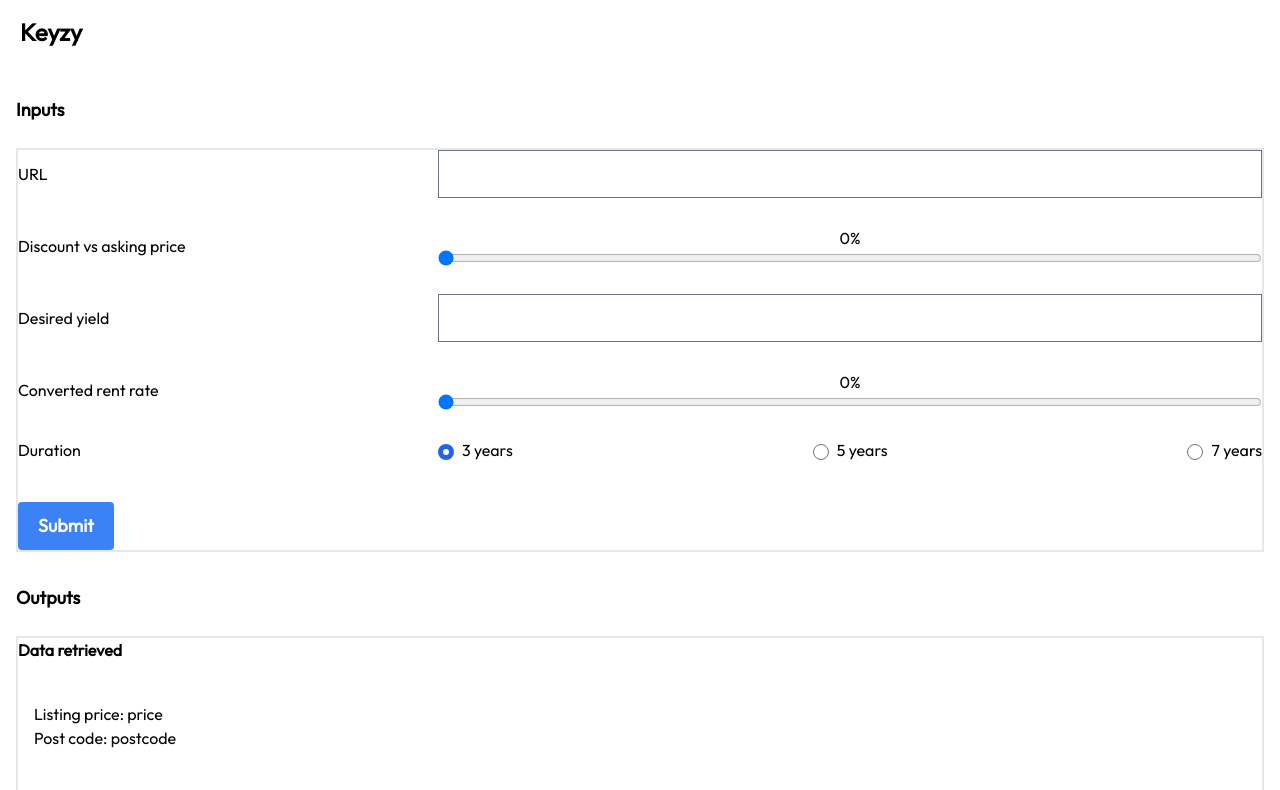
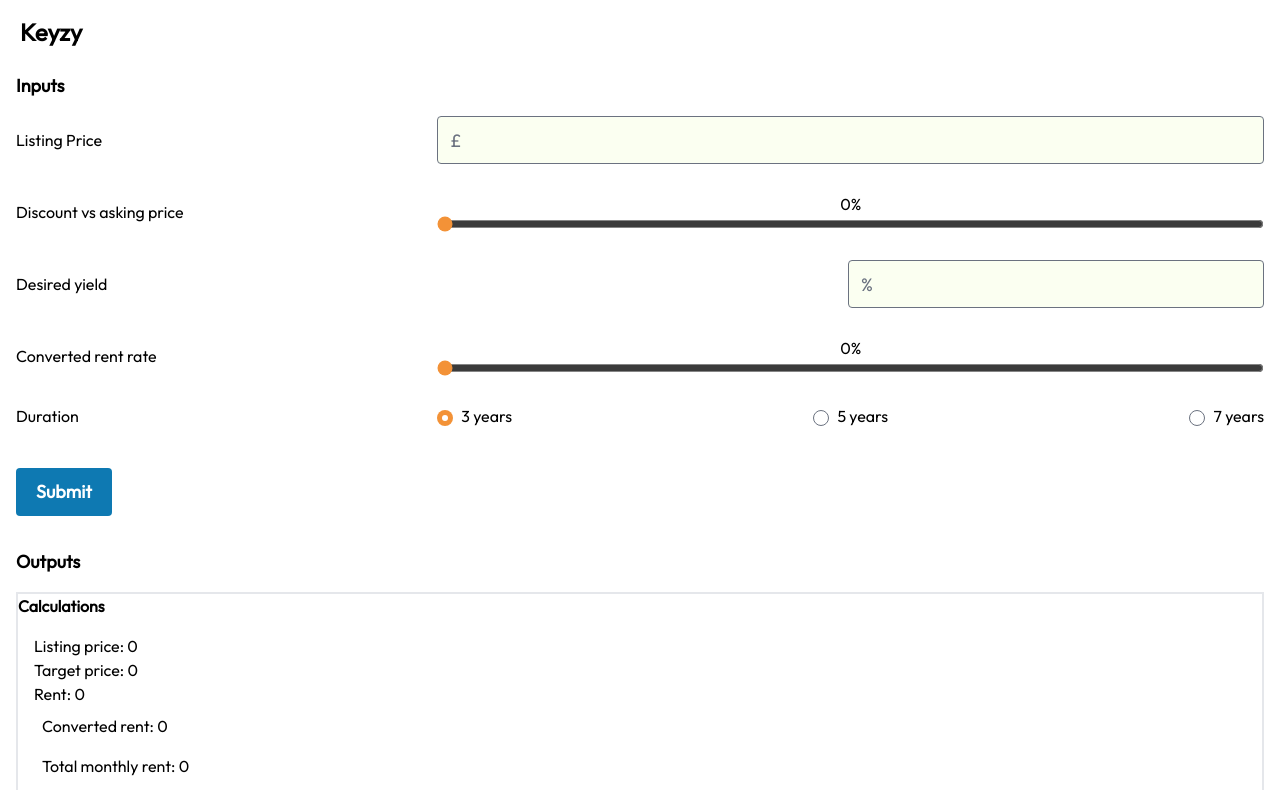
Before and after one commit to blakerodonnell/Mortgage_Calculator2, a Next.js app: page / in a window 1280 px wide. Shown: the top 790 px of the page. Built offline with nearby package versions, Linux system fonts and the light colour scheme.

Commit message:
Feat: changed URL to Listing Price, added calculations and output function. Chore: additional styling.

```diff
--- a/components/script.jsx
+++ /dev/null
@@ -1,22 +0,0 @@
-const listing_price = document.getElementById("listing_price");
-const target_price = document.getElementById("target_price");
-const desired_yield = document.getElementById("desired_yield");
-const converted_rent = document.getElementById("converted_rent");
-const duration = document.getElementById("duration");
-
-
-console.log(listing_price, target_price, desired_yield, converted_rent);
-
-target_price = listing_price * (1 - discount_vs_asking_price)
-
-total_monthly_rent = rent + converted_rent
-
-where
-
-rent = target_price / 12 * desired_yield
-
-and
-
-converted_rent = target_price / 12 * desired_yield * converted_rent_rate
-
-future_buy_back_price = target_price - (converted_rent * duration * 12)
--- a/lib/scraper.js
+++ b/lib/scraper.js
@@ -15,7 +15,7 @@
         .innerText.slice(-7);
       return { price: price[0].innerHTML, postCode };
     });
-
+  console.log(price, postCode);
   return data;
 }
 export default getListingMetaData;
--- a/pages/index.js
+++ b/pages/index.js
@@ -2,24 +2,31 @@
 import Image from "next/image";
 import { useState } from "react";
 import React from "react";
-import getListingMetaData from "../lib/scraper.js";
 import { render } from "react-dom";
+import { output } from "@/next.config.js";
 
 export default function Home() {
   const [inputs, setInputs] = useState({
-    url: "",
+    listingPrice: 0,
     discount: 0,
     desiredYield: 0,
     rentRate: 0,
     duration: 3,
-    targetPrice: 400000,
-    rent: 1500,
-    convertedRent: 300,
-    totalMonthlyRent: 1800,
-    futureBuyBackPrice: 389200,
   });
   console.log(inputs);
 
+  const [outputs, setOutputs] = useState({
+    targetPrice: 0,
+    rent: 0,
+    convertedRent: 0,
+    totalMonthlyRent: 0,
+    futureBuyBackPrice: 0,
+  });
+  console.log(outputs);
+
+  function updateListingPrice(e) {
+    setInputs({ ...inputs, listingPrice: Number(e.target.value) });
+  }
   function updateDiscount(e) {
     setInputs({ ...inputs, discount: Number(e.target.value) });
   }
@@ -35,7 +42,7 @@
   function handleSubmit(e) {
     e.preventDefault();
 
-    const url = e.target[0].value;
+    const listingPrice = Number(e.target[0].value);
     const discount = Number(e.target[1].value);
     const desiredYield = Number(e.target[2].value);
     const rentRate = Number(e.target[3].value);
@@ -44,37 +51,63 @@
         .slice(4, -1)
         .find((x) => x.checked).value
     );
-    setInputs({ ...inputs, url, discount, desiredYield, rentRate, duration });
+    setInputs({
+      ...inputs,
+      listingPrice,
+      discount,
+      desiredYield,
+      rentRate,
+      duration,
+    });
+
+    const targetPrice = listingPrice * (1 - discount / 100);
+    const rent = (targetPrice / 12) * (desiredYield / 100);
+    const convertedRent =
+      (targetPrice / 12) * (desiredYield / 100) * (rentRate / 100);
+    const totalMonthlyRent = rent + convertedRent;
+    const futureBuyBackPrice = targetPrice - convertedRent * duration * 12;
+
+    setOutputs({
+      ...outputs,
+      targetPrice,
+      rent,
+      convertedRent,
+      totalMonthlyRent,
+      futureBuyBackPrice,
+    });
   }
 
   return (
     <>
       <Head>
-        <title>Create Next App</title>
+        <title>Keyzy</title>
         <meta name="description" content="Generated by create next app" />
         <meta name="viewport" content="width=device-width, initial-scale=1" />
         <link rel="icon" href="/favicon.jpg" />
       </Head>
       <main className="p-4 font-outfit">
-        <header className="text-2xl font-bold px-1 mb-12 font-outfit">
+        <header className="text-2xl font-bold px-1 mb-6 font-outfit">
           <h1>Keyzy</h1>
         </header>
         <div>
           <section>
-            <h2 className="text-lg font-bold mb-6">Inputs</h2>
+            <h2 className="text-lg font-bold mb-4">Inputs</h2>
             <form
-              className="border-2 border-solid flex flex-col gap-6"
+              className="border-2 border-none flex flex-col gap-6"
               onSubmit={handleSubmit}
             >
               <div className="flex gap-2 justify-between items-center">
-                <label className="w-1/3" htmlFor="url">
-                  URL
+                <label className="w-1/3" htmlFor="listing-price">
+                  Listing Price
                 </label>
                 <input
-                  type="text"
-                  name="url"
-                  id="url"
-                  className="form-input w-2/3 h-12"
+                  type="number"
+                  name="listing-price"
+                  id="listing-price"
+                  className="form-input w-2/3 h-12 bg-parchment rounded text-lg"
+                  min="20000"
+                  placeholder="£"
+                  onChange={updateListingPrice}
                 />
               </div>
               <div className="flex gap-2 justify-between items-center">
@@ -84,6 +117,7 @@
                 <div className="w-2/3 h-12 flex flex-col justify-center">
                   <span className="block text-center">{inputs.discount}%</span>
                   <input
+                    class="accent-honey"
                     type="range"
                     name="discountvasking"
                     id="discountvasking"
@@ -99,10 +133,14 @@
                   Desired yield
                 </label>
                 <input
-                  type="text"
+                  type="number"
                   name="desired-yeild"
                   id="desired-yield"
-                  className="form-input w-2/3 h-12"
+                  min="4.9"
+                  max="9"
+                  step="0.1"
+                  placeholder="%"
+                  className="form-input w-1/3 h-12 bg-parchment rounded text-lg"
                 />
               </div>
 
@@ -114,11 +152,13 @@
                   <span className="block text-center">{inputs.rentRate}%</span>
 
                   <input
+                    class="accent-honey"
                     type="range"
                     name="converted-rent"
                     id="converted-rent"
                     min="0"
-                    max="30"
+                    max="25"
+                    step="5"
                     value={inputs.rentRate}
                     onChange={updateRentRate}
                   />
@@ -132,9 +172,10 @@
                   Duration
                 </label>
                 <div className="w-2/3 flex justify-between items-center">
-                  <div className="">
+                  <div>
                     <input
                       type="radio"
+                      class="form-radio text-honey"
                       name="duration"
                       id="duration-3"
                       value="3"
@@ -147,6 +188,7 @@
                   <div className="">
                     <input
                       type="radio"
+                      class="form-radio text-honey"
                       name="duration"
                       id="duration-5"
                       value="5"
@@ -158,6 +200,7 @@
                   <div className="">
                     <input
                       type="radio"
+                      class="form-radio text-honey"
                       name="duration"
                       id="duration-7"
                       value="7"
@@ -168,7 +211,7 @@
                   </div>
                 </div>
               </div>
-              <button className="h-12 bg-blue-500 text-white font-bold text-lg w-24 rounded hover:opacity-70">
+              <button className="h-12 bg-azure text-white font-bold text-lg w-24 rounded hover:opacity-70">
                 Submit
               </button>
             </form>
@@ -177,26 +220,27 @@
       </main>
       <main className="p-4 font-outfit">
         <section>
-          <h2 className="text-lg font-bold mb-6">Outputs</h2>
-          <form className="border-2 border-solid flex flex-col gap-6 justify-between">
-            <div>
-              <label className="font-bold">Data retrieved</label>
-            </div>
-            <div className="p-4">
-              <p>Listing price: {"price"}</p>
-              <p>Post code: {"postcode"}</p>
-            </div>
+          <h2 className="text-lg font-bold mb-4">Outputs</h2>
+          <div className="border-2 border-solid flex flex-col gap-6 justify-between">
             <div>
               <label className="font-bold">Calculations</label>
-           </div>
-            <div className="p-4">
-              <p>Target Price: {"targetPrice"}</p>
-              <p>Rent:  {"rentPrice"}</p>
-              <p>Converted Rent: {"convertedRent"}</p>
-              <p>Total Monthly Rent: {"totalMonthlyRent"}</p>
-              <p>Future Buy Back Price: {"futureBuyBackPrice"}</p>
+
+              <div className="p-4">
+                <p>Listing price: {inputs.listingPrice.toFixed(0)}</p>
+                <p> Target price: {outputs.targetPrice.toFixed(0)}</p>
+                <p>Rent: {outputs.rent.toFixed(0)}</p>
+                <p className="p-2">
+                  Converted rent: {outputs.convertedRent.toFixed(0)}
+                </p>
+                <p className="p-2">
+                  Total monthly rent: {outputs.totalMonthlyRent.toFixed(0)}
+                </p>
+                <p>
+                  Future buy back price: {outputs.futureBuyBackPrice.toFixed(0)}
+                </p>
+              </div>
             </div>
-          </form>
+          </div>
         </section>
       </main>
     </>
```
